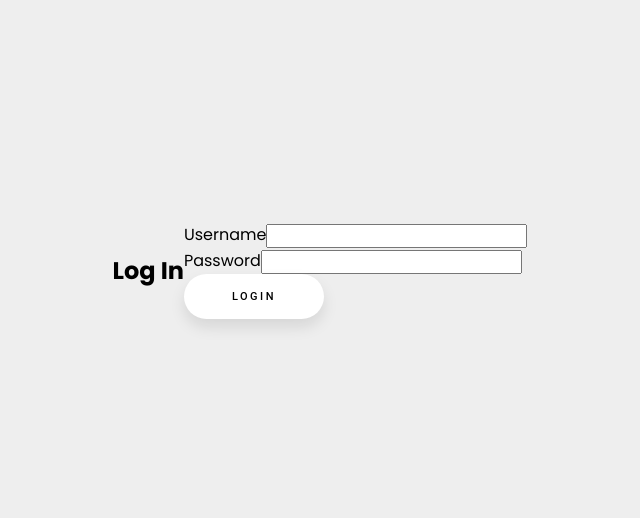
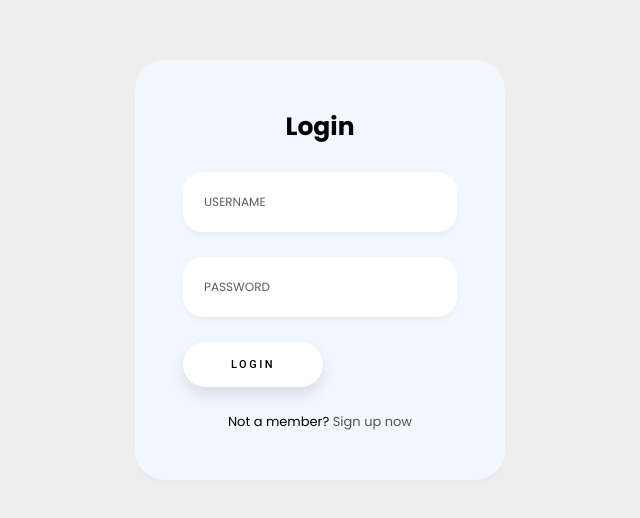
Before and after one commit to jrayo-2020291/GestorDeHoteles, a React (Vite) app in the folder FrontEnd/: page /login in a window 1280 px wide. Shown: the part 130-648 px from the top of the page, without its empty margins (320-960 px from the left). Built offline with nearby package versions, Linux system fonts and the light colour scheme.

Commit message:
Se arreglo el diseño del Login

```diff
--- a/FrontEnd/src/main.css
+++ b/FrontEnd/src/main.css
@@ -582,6 +582,18 @@ table{
 .add:active{
 	transform: scale(0.98);
 }
+.text--center {
+  text-align: center;
+	font-size: 13px;
+}
+
+.link{
+	color: rgb(88, 83, 83);
+}
+
+.link:hover{
+	color: #000;
+}
 
 .button{
 	padding: 10px 17px;
--- a/FrontEnd/src/pages/LoginPage.jsx
+++ b/FrontEnd/src/pages/LoginPage.jsx
@@ -45,18 +45,26 @@ export const LoginPage = () => {
   return (
     <>
     <div className='container'>
-    <h2 className='text-center'>Log In</h2>
+    <div className="box">
+
+    <h1>Login</h1>
       <form className='m-5 text-center'>
         <div className='mb-3'>
-          <label className='form-label' htmlFor="">Username</label>
-          <input onChange={handleChange} name='username' className='form-control' type="text" />
+          <input onChange={handleChange} placeholder='USERNAME' name='username' className='form-control' type="text" />
         </div>
+        <br />
         <div className='mb-3'>
-          <label className='form-label' htmlFor="">Password</label>
-          <input onChange={handleChange} name='password' className='form-control' type="password" />
+          <input onChange={handleChange} placeholder='PASSWORD' name='password' className='form-control' type="password" />
         </div>
-          <button onClick={(e)=> login(e)} className='btn btn-success'>Login</button>
+        <br />
+          <button onClick={(e)=> login(e)} className='btn '>Login</button>
+          <br />
+          <br />
+          <p className='text--center'>Not a member? <a className='link' href="/dashboard/addUser">Sign up now</a></p>
       </form>
+
+
+      </div>
     </div>
     </>
   )
```
